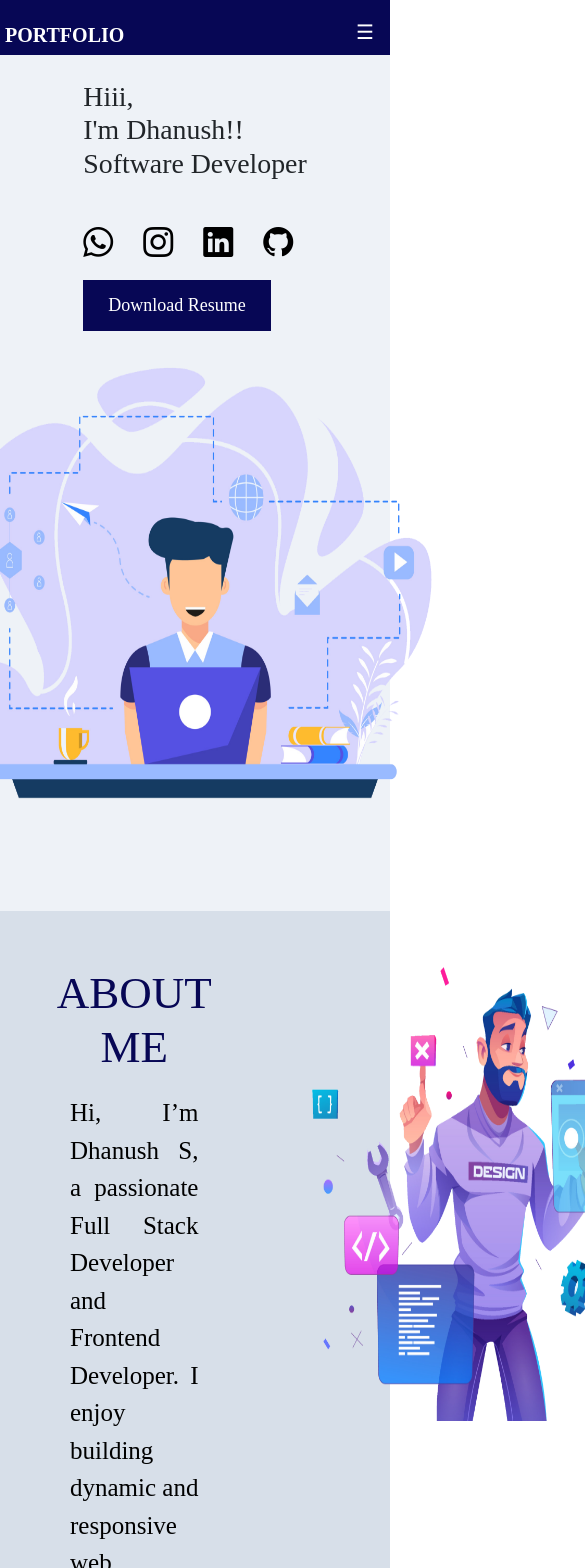
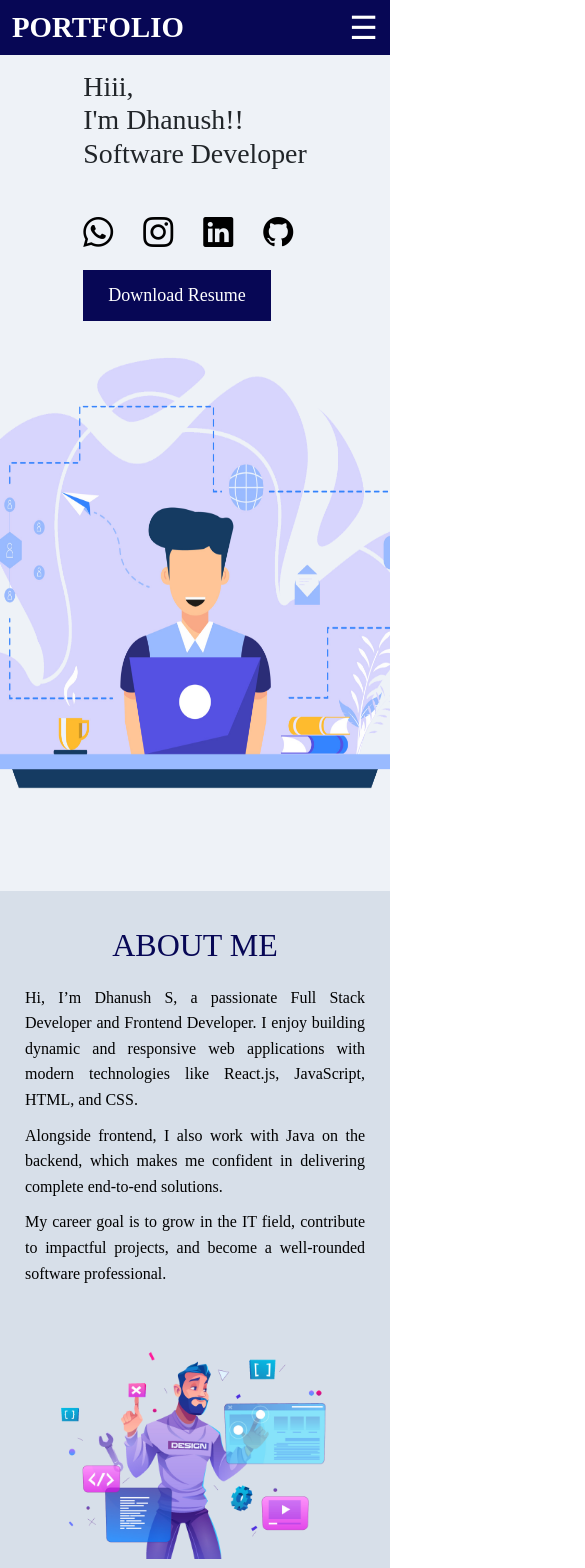
Before and after one commit to dhanushsathish96/portfolio, a React (Vite) app: page /#home in a window 390 px wide. Shown: the top 1568 px of the page, 585 px wide, since content can reach past the window. Built offline with nearby package versions, Linux system fonts and the light colour scheme.

Commit message:
initial scale

```diff
--- a/src/About.css
+++ b/src/About.css
@@ -2,54 +2,79 @@
   background-color: #d7dfe9;
   display: flex;
   justify-content: space-between;
-  padding: 10px;
-  /* margin: 5px; */
+  align-items: center;
+  padding: 30px;
+  flex-wrap: wrap;
 }
 
-.imge img  {
-  width: 500px;
-  height: 500px;
+/* Image styles */
+.imge img {
+  width: 550px;   /* larger image */
+  height: auto;
+  max-width: 100%;
+  border-radius: 10px;
 }
 
+/* Text styles */
 .text {
   flex: 1;
-  text-align: center;
   font-family: 'Times New Roman', Times, serif;
-  color:black;
-  font-size:100px;
-  padding:20px;
-  margin:20px;
+  color: black;
+  padding: 20px;
+  margin: 20px;
+  text-align: center;  /* center heading + text */
 }
 
-.text h1{
-    font-size: 45px;
-    color: rgb(7,7,85);
-    font-weight: 500px;
-    margin:5px;
+.text h1 {
+  font-size: 50px;
+  color: rgb(7, 7, 85);
+  /* font-weight: bold; */
+  margin-bottom: 20px;
+  text-align: center;  /* keep heading centered */
 }
 
-.text p{
-    font-size: 25px;
-    text-align: justify;
-    margin: 10px;
-    padding:10px;
+.text p {
+  font-size: 25px;
+  text-align: justify;
+  margin: 10px 0;
+  line-height: 1.6;
 }
 
+/* =========================
+   Mobile View
+========================= */
+@media (max-width: 768px) {
+  .about {
+    flex-direction: column;
+    text-align: center;
+    padding: 15px;
+  }
 
-@media(max-width:480px){
-    .about p{
-        flex-direction: column;
-        align-items: center;
-        text-align: justify;
-    }
+  .imge {
+    order: 2;
+    display: flex;
+    justify-content: center;
+    margin-top: 15px;
+  }
 
+  .imge img {
+    width: 95%;       /* take most of the screen */
+    max-width: 400px; /* cap size for smaller phones */
+    height: auto;
+  }
 
+  .text {
+    order: 1;
+    margin: 10px 0;
+    padding: 10px;
+  }
 
-    .imge{
-      order:2;
-    }
+  .text h1 {
+    font-size: 32px;
+  }
 
-    .text{
-    order:1;
+  .text p {
+    font-size: 16px;
+    text-align: justify;
   }
 }
--- a/src/Education.css
+++ b/src/Education.css
@@ -1,4 +1,3 @@
-
 .education {
   background-color:#eef2f7;
   padding: 50px 20px;
--- a/src/Header.css
+++ b/src/Header.css
@@ -1,86 +1,125 @@
-a{
-    text-decoration: none;
+/* Reset */
+* {
+  margin: 0;
+  padding: 0;
+  box-sizing: border-box;
 }
 
-ul{
-    list-style-type: none;
-    gap:20px
+html, body {
+  width: 100%;
+  overflow-x: hidden;
+  font-family: "Times New Roman", Times, serif;
 }
 
-.lists{
-    display:flex;
-    padding-bottom: 18px;
-    margin: 2px;
-    gap:20px;
-    list-style: none;
-    position: relative;
-    top:-1px;
-
+/* Header container */
+.Parent {
+  width: 100%;
+  background:rgb(7,7,85);
+  color: #fff;
+  position: fixed;
+  top: 0;
+  left: 0;
+  z-index: 1000;
 }
 
+/* Flex wrapper */
+.port {
+  width: 100%;
+  height: 65px;                /* fixed header height */
+  padding: 0 20px;
+  display: flex;
+  align-items: center;         /* vertical centering */
+  justify-content: space-between; /* logo left, nav right */
+}
+
+/* Logo */
+.logo {
+  font-size: 1.8rem;
+  font-weight: bold;
+  text-decoration: none;
+  color: #fff;
+  font-family: "Times New Roman", Times, serif;
+  line-height: 1; /* avoid misalignment */
+}
+
+/* Navigation (desktop) */
+nav ul {
+  list-style: none;
+  display: flex;
+  align-items: center;   /* vertical centering for list */
+  height: 100%;          /* match parent height */
+  gap: 25px;
+  margin: 0;
+}
+
+nav ul li {
+  display: flex;
+  align-items: center;   /* ensures links are centered */
+}
+
+nav ul li a {
+  text-decoration: none;
+  color: #fff;
+  font-size: 1.1rem;
+  font-weight: bold;     /* make bold like logo */
+  transition: color 0.3s ease;
+  font-family: "Times New Roman", Times, serif;
+  line-height: 1;        /* fix vertical offset */
+}
+
+nav ul li a:hover {
+  color: #00bcd4;
+}
+
+/* Hamburger */
 .hamburger {
-  display: none;      /* due tpo larger screen it hides the button*/
-  font-size: 20px;
+  display: none;
+  font-size: 2rem;
   background: none;
   border: none;
+  color: #fff;
   cursor: pointer;
-  color: white;
-  position: relative;
-  top:-10px;
+  margin-left: auto;
 }
 
-.port{
-    display:flex;
-    justify-content: space-between;
-    font-weight: bolder;
-    padding-top:15px;
-    font-weight: bolder;
-
-}
-
-a{
-    color:white;
-    font-family: 'Times New Roman', Times, serif;
-    font-weight: 100px;
-    font-size:20px
-}
-
-.Parent{
-    background-color: rgb(7,7,85);
-    padding:5px;
-
-}
-
-@media(max-width:480px){
-    .lists{
-        display:none; /*wheen screen is small it hides thee lists*/
-
-    }
-
-    .lists.show {
-    display: flex; /* show lists when button clicked */
-    flex-direction: column;
-    gap: 10px;
-    right:40px;
+/* =========================
+   Mobile View
+========================= */
+@media (max-width: 768px) {
+  .port {
+    height: 55px; /* slightly smaller header on mobile */
+    padding: 0 12px;
   }
 
-    .hamburger{
+  nav ul {
+    position: absolute;
+    top: 55px;
+    right: 0;
+    width: 100%;
+    background: #111;
+    flex-direction: column;
+    text-align: center;
+    display: none;
+    padding: 10px 0;
+  }
+
+  nav ul.show {
+    display: flex;
+  }
+
+  nav ul li {
+    padding: 12px 0;
+    width: 100%;
+  }
+
+  nav ul li a {
     display: block;
-    position : absolute;
-    top : 16px;
-    right: 10px;
+    width: 100%;
+    font-size: 1.2rem;
+    font-weight: bold;
+  }
 
- }
-
+  .hamburger {
+    display: block;
+  }
 }
-
-html {
-  scroll-behavior: smooth;
-}
-
-
-.Parent {
-  position: fixed;
-  width: 100%;
-  z-index: 999;
-}
--- a/src/Home.css
+++ b/src/Home.css
@@ -2,7 +2,7 @@
     display: flex;
     justify-content:space-between;
     align-items: center;
-    padding:80px;
+    padding:70px;
     /* font-size: 30px;
     font-family: 'Times New Roman', Times, serif; */
     background-color: #eef2f7;
--- a/src/Project.css
+++ b/src/Project.css
@@ -41,7 +41,8 @@ h1{
     border:1px solid rgb(79, 77, 77);
     border-radius:5px;
     padding:10px;
-    width: 10px;;
+    width: 10px;
+    text-decoration: none;
 }
 
 @media(max-width:480px){
--- a/src/Project.jsx
+++ b/src/Project.jsx
@@ -19,7 +19,7 @@ function Project() {
         <div className="Project2">
         <h2>E-Commerce Website</h2>
         <p>A full-stack e-commerce website using React, Node.js, and MongoDB.</p>
-        <a href="#">View Project</a>
+        <a href="#" >View Project</a>
         </div>
 
         <div className="Project3">
```
Also changed, not shown: src/Skills.css (+0 -7 lines).
